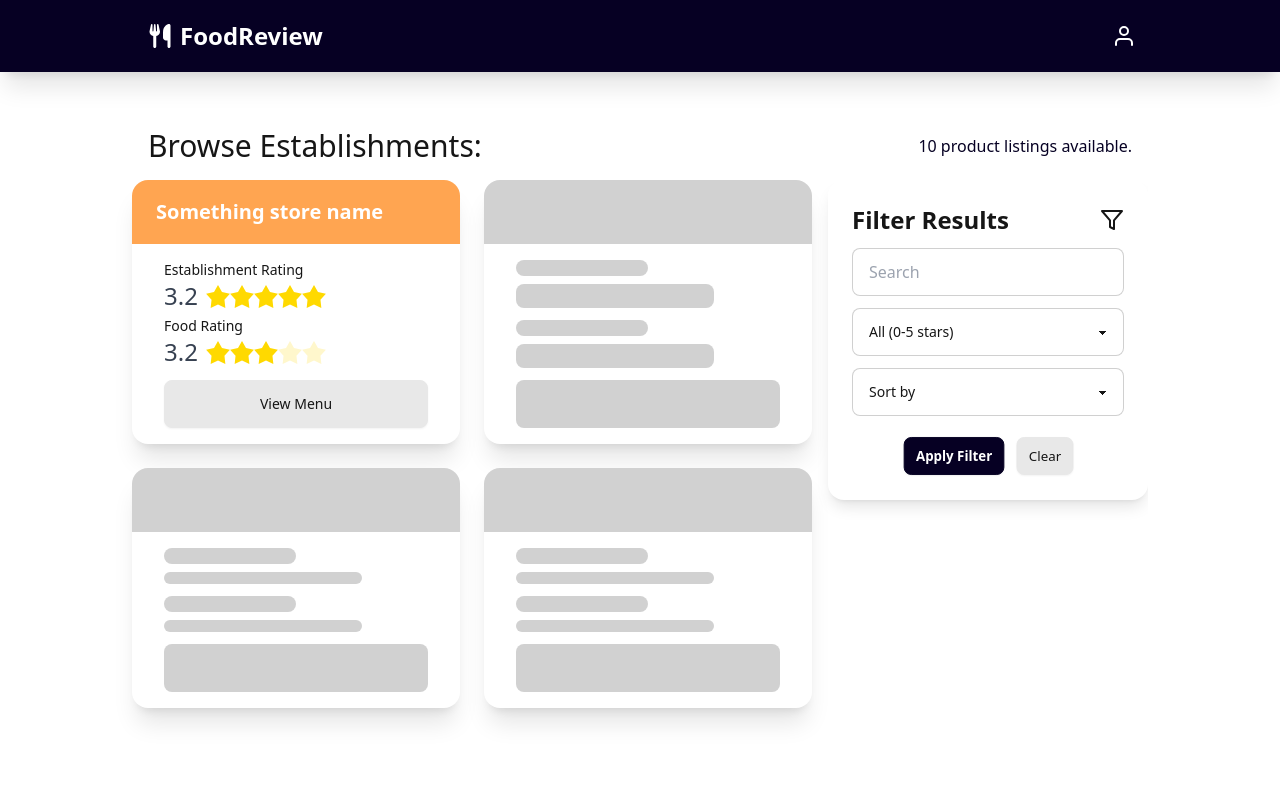
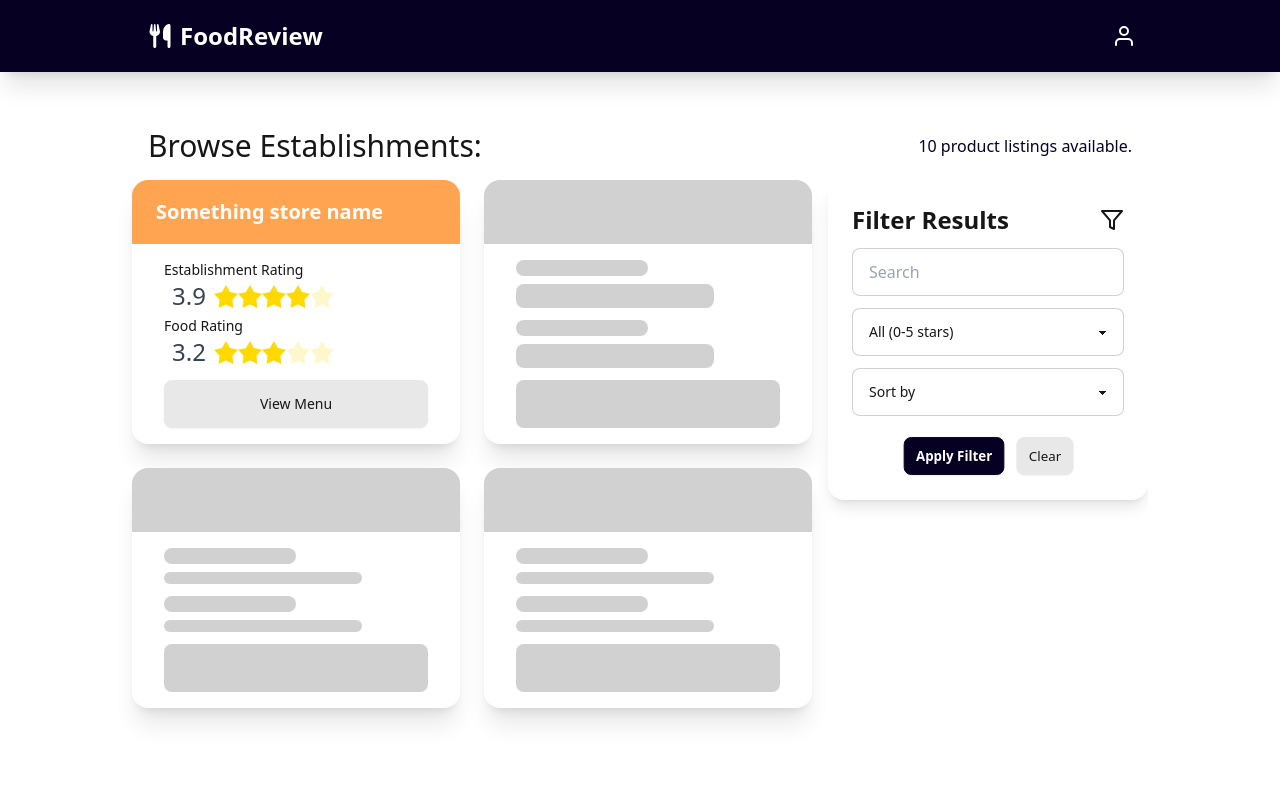
Before and after one commit to fofajardo/cmsc127-food-review, a React (Vite) app: page /feed in a window 1280 px wide. Shown: the top 800 px of the page. Built offline with nearby package versions, Linux system fonts and the light colour scheme.

Commit message:
fix: bug in displaying multiple star indicators.

```diff
--- a/src/components/common/RatingStarIndicator.tsx
+++ b/src/components/common/RatingStarIndicator.tsx
@@ -1,9 +1,13 @@
 import React from "react";
+
+export const RatingStarIndicator = ({ rating }: { rating: number }) => {
+  //generate random string for id
+  const randomString = Math.random().toString(36).substring(7);
 
   const starFirstHalf = (checked) => (
     <input
       type="radio"
-    name="rating-10"
+      name={"rating-" + randomString}
       className="bg-primary mask mask-star-2 mask-half-1"
       checked={checked}
     />
@@ -11,22 +15,24 @@ const starFirstHalf = (checked) => (
   const starSecondHalf = (checked) => (
     <input
       type="radio"
-    name="rating-10"
+      name={"rating-" + randomString}
       className="bg-primary mask mask-star-2 mask-half-2"
       checked={checked}
     />
   );
 
-export const RatingStarIndicator = ({ rating }: { rating: number }) => {
   // round the rating to the nearest 0.5
   const roundedRating = Math.round(rating * 2) / 2;
   return (
     <div className="flex flex-row justify-start items-center text-2xl text-gray-700">
       <h2>{rating}</h2>
-      <div className="rating rating-md rating-half">
+      <div
+        className="rating rating-md rating-half"
+        id={"rating" + roundedRating.toString()}
+      >
         <input
           type="radio"
-          name="rating-10"
+          name={"rating-" + randomString}
           className="rating-hidden"
           checked={roundedRating == 0}
         />
--- a/src/components/estab_feed/EFEstablishmentCard.tsx
+++ b/src/components/estab_feed/EFEstablishmentCard.tsx
@@ -17,13 +17,17 @@ export function EFEstablishmentCard({}: {}) {
           <div className="card-actions justify-end">
             <p className="flex h-full flex-1 flex-col justify-center ">
               <span className="rounded-lg">Establishment Rating</span>
-              <RatingStarIndicator rating={3.2} />
+              <div className="ml-2">
+                <RatingStarIndicator rating={3.9} />
+              </div>
             </p>
           </div>
           <div className="card-actions justify-end">
             <p className="flex h-full flex-1 flex-col justify-center ">
               <span className="rounded-lg">Food Rating</span>
-              <RatingStarIndicator rating={3.2} />
+              <div className="ml-2">
+                <RatingStarIndicator rating={3.2} />
+              </div>
             </p>
           </div>
           <button className="mt-2 btn rounded-lg font-normal">View Menu</button>
```
Lines whose indentation alone changed are shown as unchanged.
